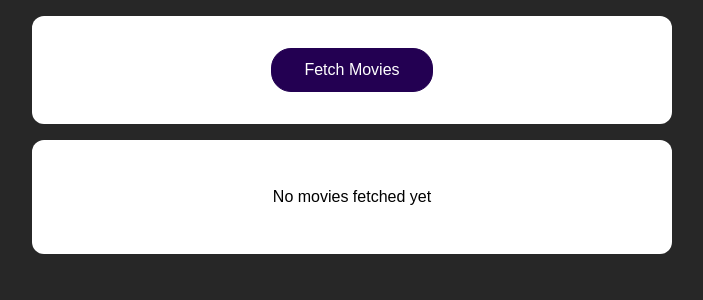
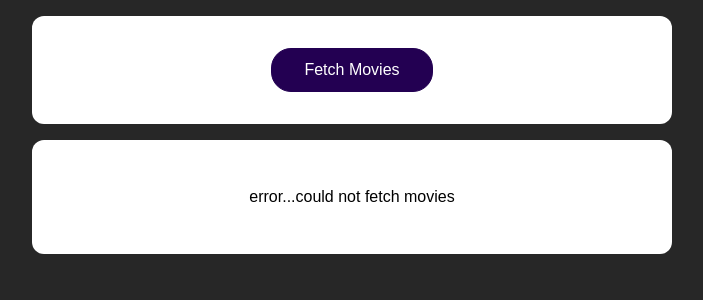
Before and after one commit to beattris/http-requests-connections, a React (Create React App) app in the folder 01-starting-project/: page / in a window 1280 px wide. Both pictures are taken after a click on the button "Fetch Movies". Shown: the top 300 px of the page, without its empty margins (288-991 px from the left). Built offline with nearby package versions, Linux system fonts and the light colour scheme; no server answers.

Commit message:
added error handler state to check for errors

```diff
--- a/01-starting-project/src/App.js
+++ b/01-starting-project/src/App.js
@@ -4,13 +4,15 @@ import MoviesList from './components/MoviesList';
 import './App.css';
 
 function App() {
-  const [movies, setMovies] = useState([])
-  const [isLoading, setIsLoading] = useState(false)
+  const [movies, setMovies] = useState([]);
+  const [isLoading, setIsLoading] = useState(false);
+  const [error, setError] = useState(null);
 
   function fetchMoviesHandler() {
     fetch('https://swapi.dev/api/films')
     .then(response => {
       setIsLoading(true)
+      setError(null)
       return response.json();
     }).then(data => {
       // TRANSFORMING THE API OBJECT KEYS TO MATCH OUR PROPS IN THE 'MoviesList.js' FILE
@@ -24,7 +26,11 @@ function App() {
       })
       setMovies(transformedMovies)
       setIsLoading(false)
-    });
+    })
+    .catch(error => {
+      setError(error, 'could not fetch movies')
+      setIsLoading(false)
+    })
   }
 
   return (
@@ -34,8 +40,9 @@ function App() {
       </section>
       <section>
         {!isLoading && movies.length > 0 && <MoviesList movies={movies} />}
-        {!isLoading && movies.length === 0 && <p>No movies fetched yet</p>}
+        {!isLoading && movies.length === 0 && !error && <p>No movies fetched yet</p>}
         {isLoading && <p>Loading....</p>}
+        {!isLoading && error && <p>error...could not fetch movies</p>}
       </section>
     </React.Fragment>
   );
```
